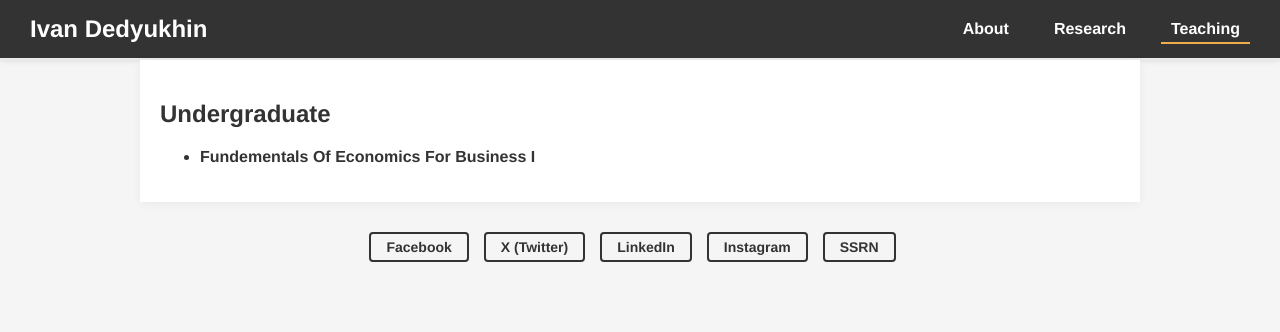
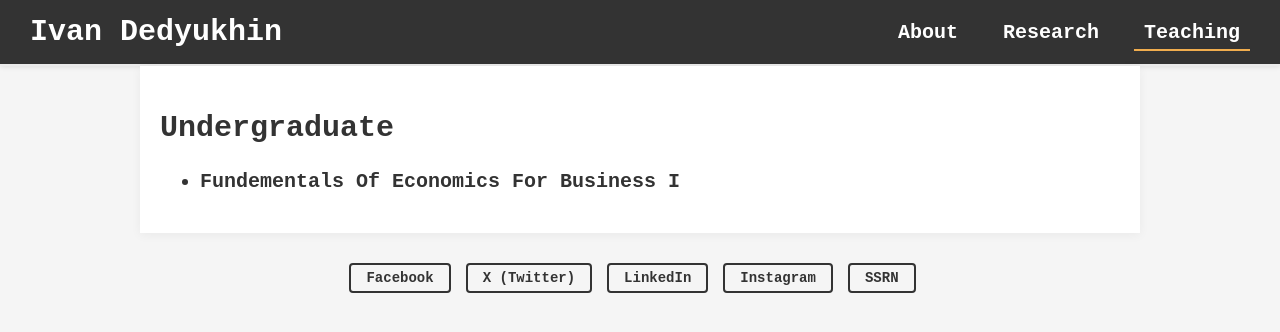
Before and after one commit to Dedyukhin/dedyukhin.github.io, a Jekyll site: the page built from Teaching.md, in a window 1280 px wide. Shown: the top 332 px of the page. Built offline with Jekyll 4.4.1, drawn with Linux system fonts in a browser that asks for light colours.

Commit message:
Update default.html

```diff
--- a/_layouts/default.html
+++ b/_layouts/default.html
@@ -10,8 +10,8 @@
         body {
             margin: 0;
             padding: 0;
-            font-family: 'Helvetica', sans-serif;
-            font-size: 16px;
+            font-family: 'Courier New', sans-serif;
+            font-size: 20px;
             background-color: #f5f5f5;
             color: #333;
         }
```
